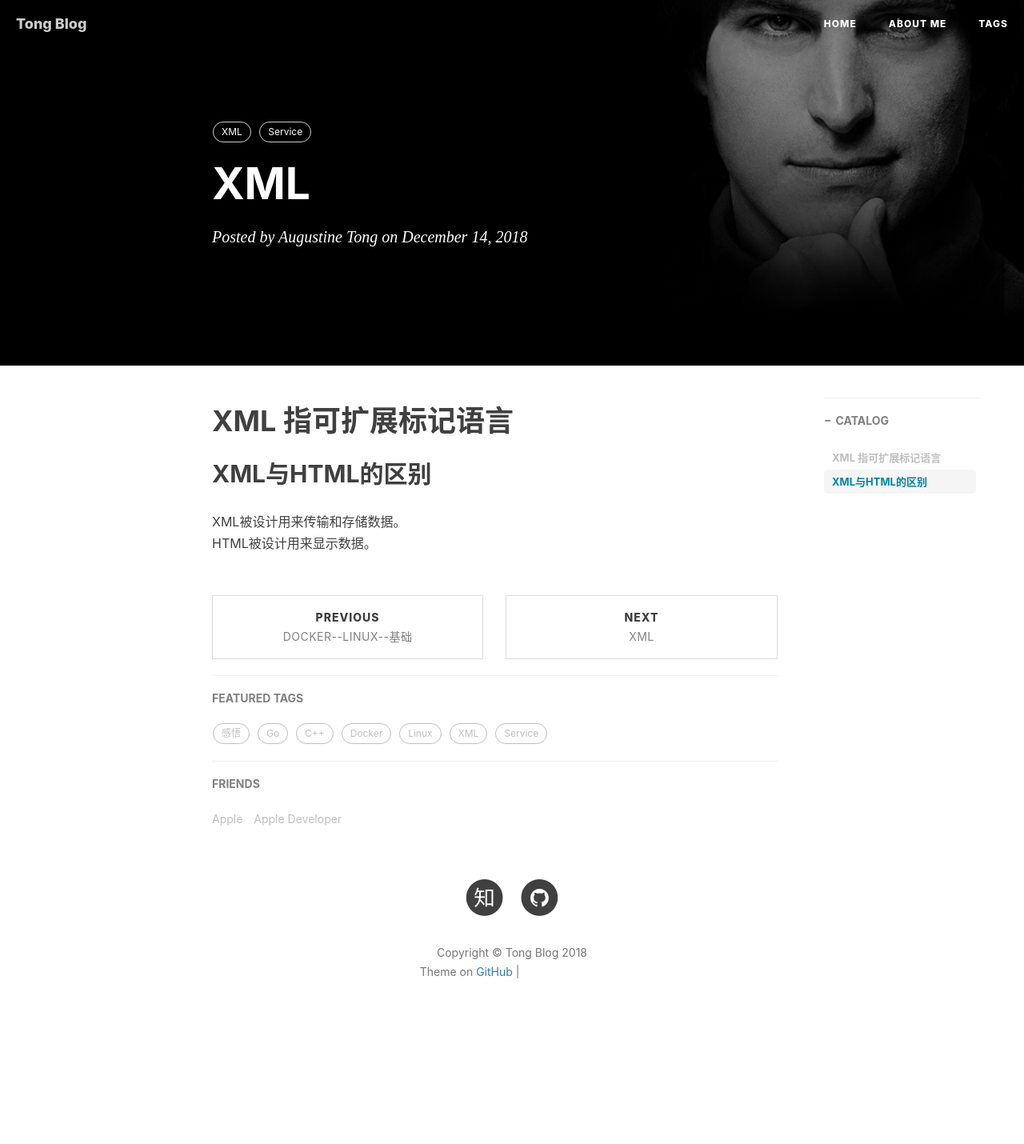
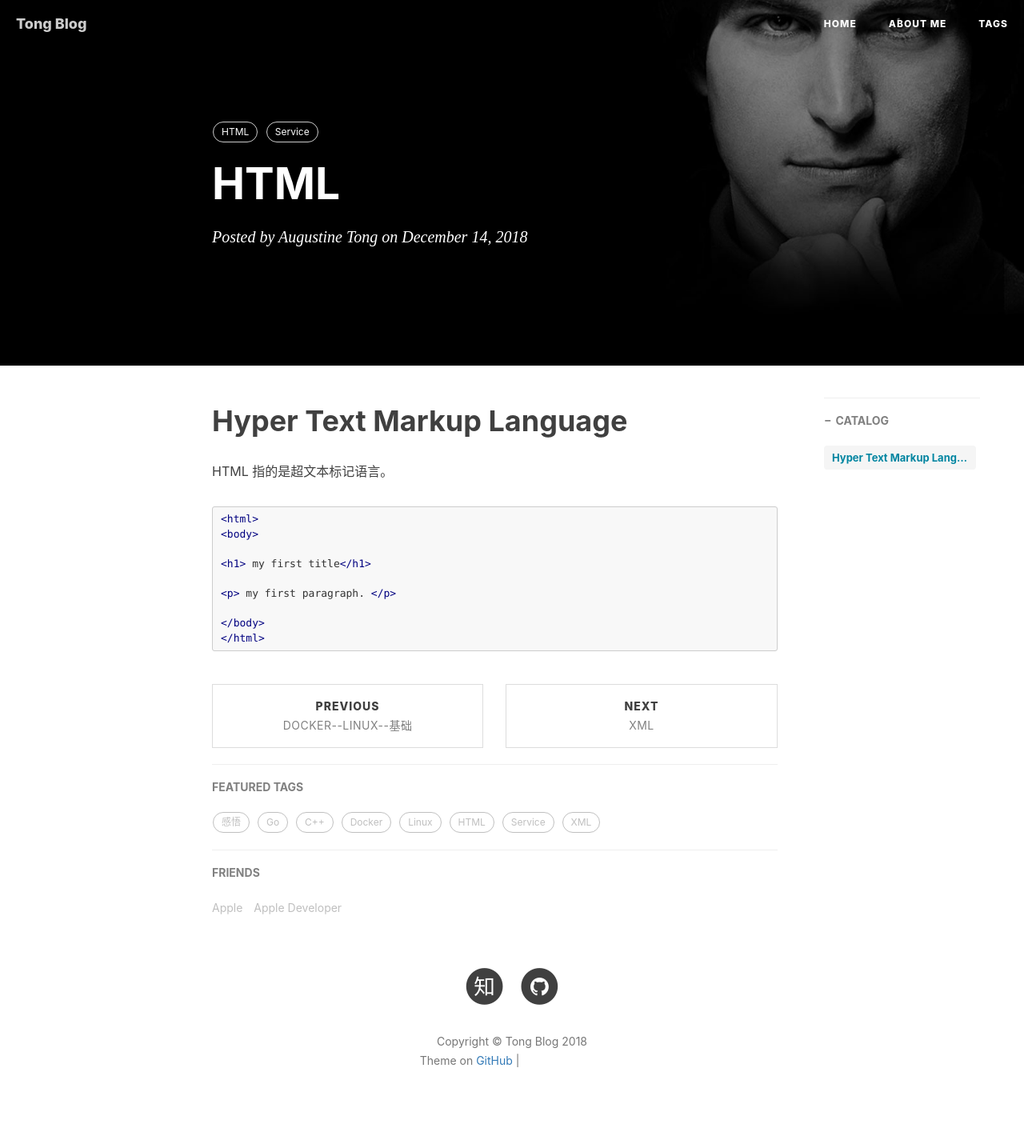
Before and after one commit to AugustineTong/TongBlog, a Jekyll site: the page built from _posts/2018-12-14-HTML.md, in a window 1280 px wide. Shown: the whole page at 80% size. Built offline with Jekyll 4.4.1, drawn with Linux system fonts in a browser that asks for light colours; nearby versions of some CDN libraries; comment, search, counter and statistics services are not loaded; before the commit the page ends 1319 px from its top, so only the background shows below that; grey boxes are pictures that could not be loaded.

Commit message:
Update 2018-12-14-HTML.md

````diff
--- a/_posts/2018-12-14-HTML.md
+++ b/_posts/2018-12-14-HTML.md
@@ -1,7 +1,7 @@
 ---
 layout:     post
 
-title:      XML
+title:      HTML
 
 date:       2018-12-14
 
@@ -12,12 +12,21 @@ header-img: img/steve.jpg
 catalog: true
 
 tags:
-    - XML
+    - HTML
     - Service
 ---
 
-# XML 指可扩展标记语言
+# Hyper Text Markup Language
+HTML 指的是超文本标记语言。
 
-## XML与HTML的区别
-XML被设计用来传输和存储数据。
-HTML被设计用来显示数据。
+```html
+<html>
+<body>
+
+<h1> my first title</h1>
+
+<p> my first paragraph. </p>
+
+</body>
+</html>
+```
````
